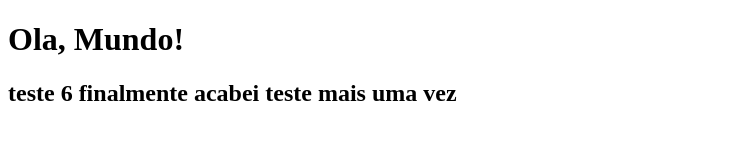
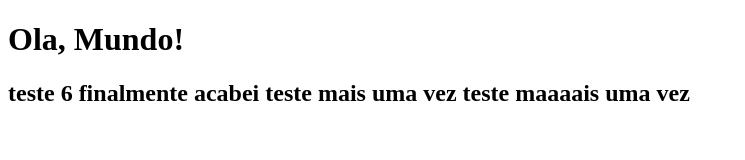
Before and after one commit to pammylagonzaga/UdemyGit, a plain HTML site: page index.html in a window 1280 px wide. Shown: the whole page, without its empty margins (0-745 px from the left). Drawn offline with Linux system fonts and the light colour scheme.

Commit message:
nova atualização teste dia 13.01 pos tag

```diff
--- a/index.html
+++ b/index.html
@@ -10,6 +10,8 @@
     <h1>Ola, Mundo!</h1>
     <h2>teste 6 finalmente acabei
         teste mais uma vez
+        teste maaaais uma vez
+
     </h2>
 </body>
 </html>
```
